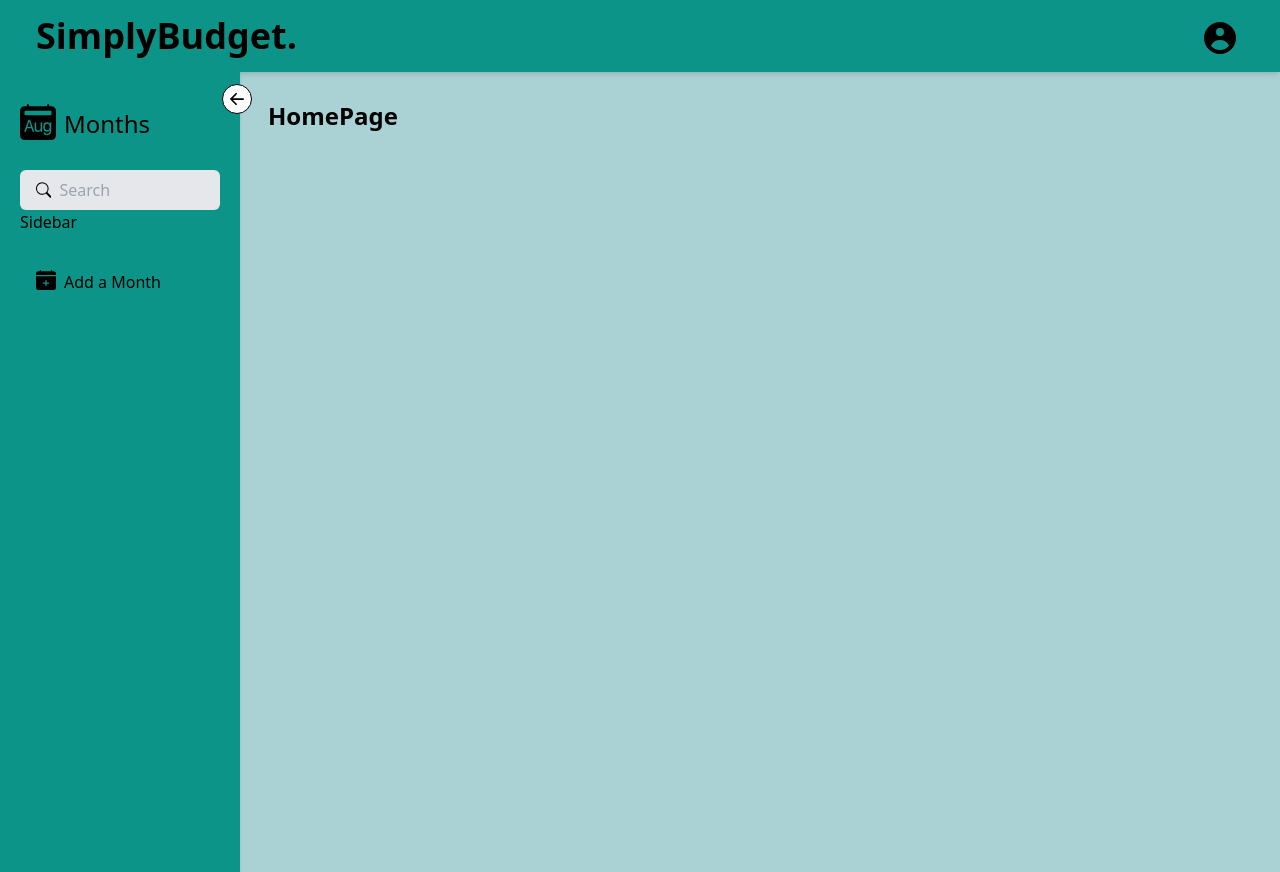
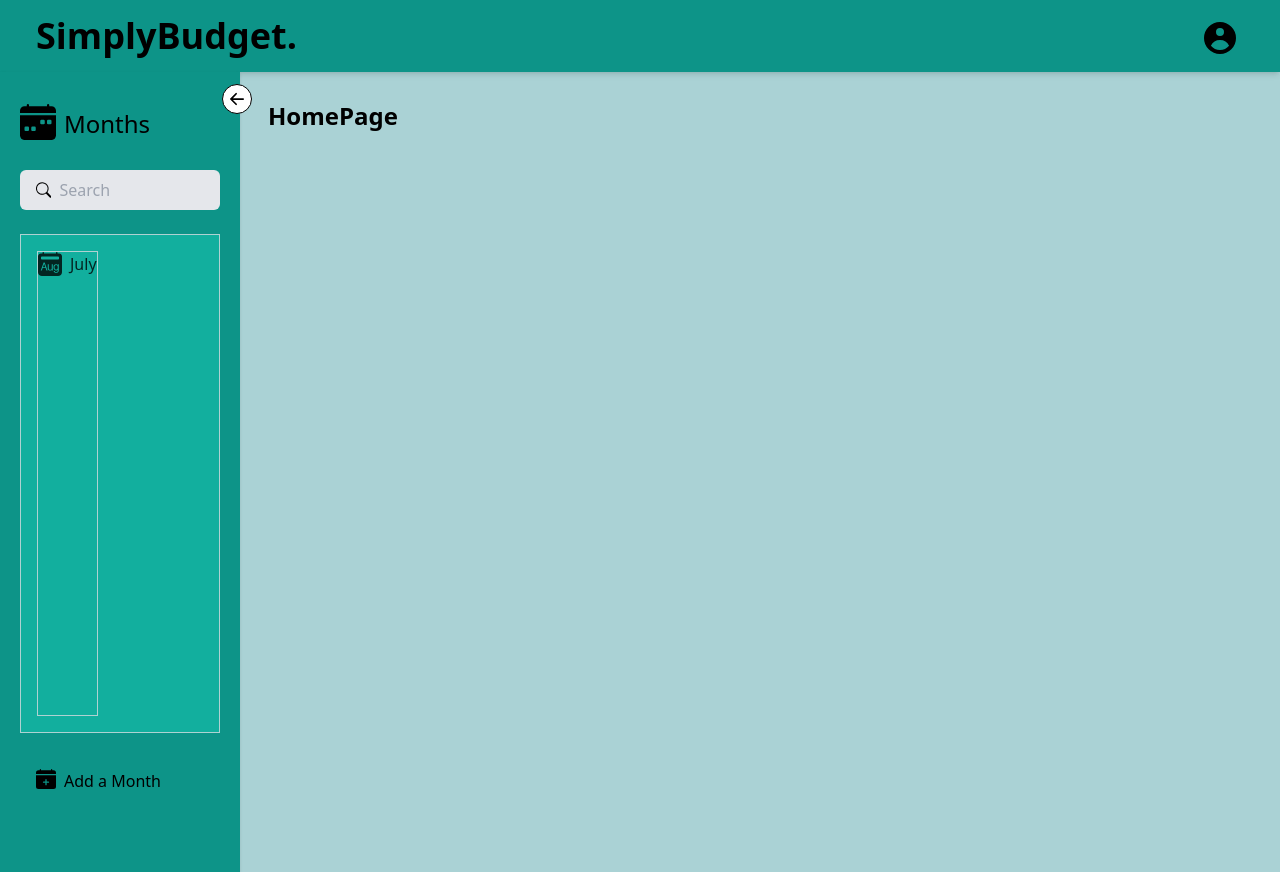
Before and after one commit to mavicmo/project4_client, a React (Create React App) app: page / in a window 1280 px wide. Built offline with nearby package versions, Linux system fonts and the light colour scheme.

Commit message:
worked on displaying the months on the sidebar

```diff
--- /dev/null
+++ b/src/Components/ListOfMonths/ListOfMonths.js
@@ -0,0 +1,24 @@
+import React from "react";
+import { BsFillCalendar2MonthFill } from "react-icons/bs";
+const ListOfMonths = (open) => {
+  return (
+    <div
+      className={`flex opacity-75 bg-teal-500 h-4/6 border mt-6 overflow-auto ${
+        !open.open && "scale-0"
+      }`}
+    >
+      <div className="m-4 border">
+        <div className="inline-flex">
+          <BsFillCalendar2MonthFill
+            className={`text-2xl rounded cursor-pointer block float-left mr-2 duration-500 ${
+              open && "rotate-[360deg]"
+            }`}
+          />
+          <div>July</div>
+        </div>
+      </div>
+    </div>
+  );
+};
+
+export default ListOfMonths;
--- a/src/Components/Sidebar/Sidebar.js
+++ b/src/Components/Sidebar/Sidebar.js
@@ -4,7 +4,10 @@ import {
   BsFillCalendar2MonthFill,
   BsFillCalendarPlusFill,
   BsSearch,
+  BsFillCalendarWeekFill,
 } from "react-icons/bs";
+import { AiFillCalendar } from "react-icons/ai";
+import ListOfMonths from "../ListOfMonths/ListOfMonths";
 
 const Sidebar = () => {
   const [open, setOpen] = useState(true);
@@ -22,7 +25,7 @@ const Sidebar = () => {
           onClick={() => setOpen(!open)}
         />
         <div className="inline-flex">
-          <BsFillCalendar2MonthFill
+          <BsFillCalendarWeekFill
             className={`text-4xl rounded cursor-pointer block float-left mr-2 duration-500 ${
               open && "rotate-[360deg]"
             }`}
@@ -53,8 +56,8 @@ const Sidebar = () => {
             }`}
           />
         </div>
-        {/* where the months will be added to */}
-        <div className="">Sidebar</div>
+        <ListOfMonths open={open} />
+
         <div className={`flex items-center rounded-md mt-6 px-4 py-2`}>
           <BsFillCalendarPlusFill
             className={`text-xl block float-left mr-2 cursor-pointer duration-500 ${
```
